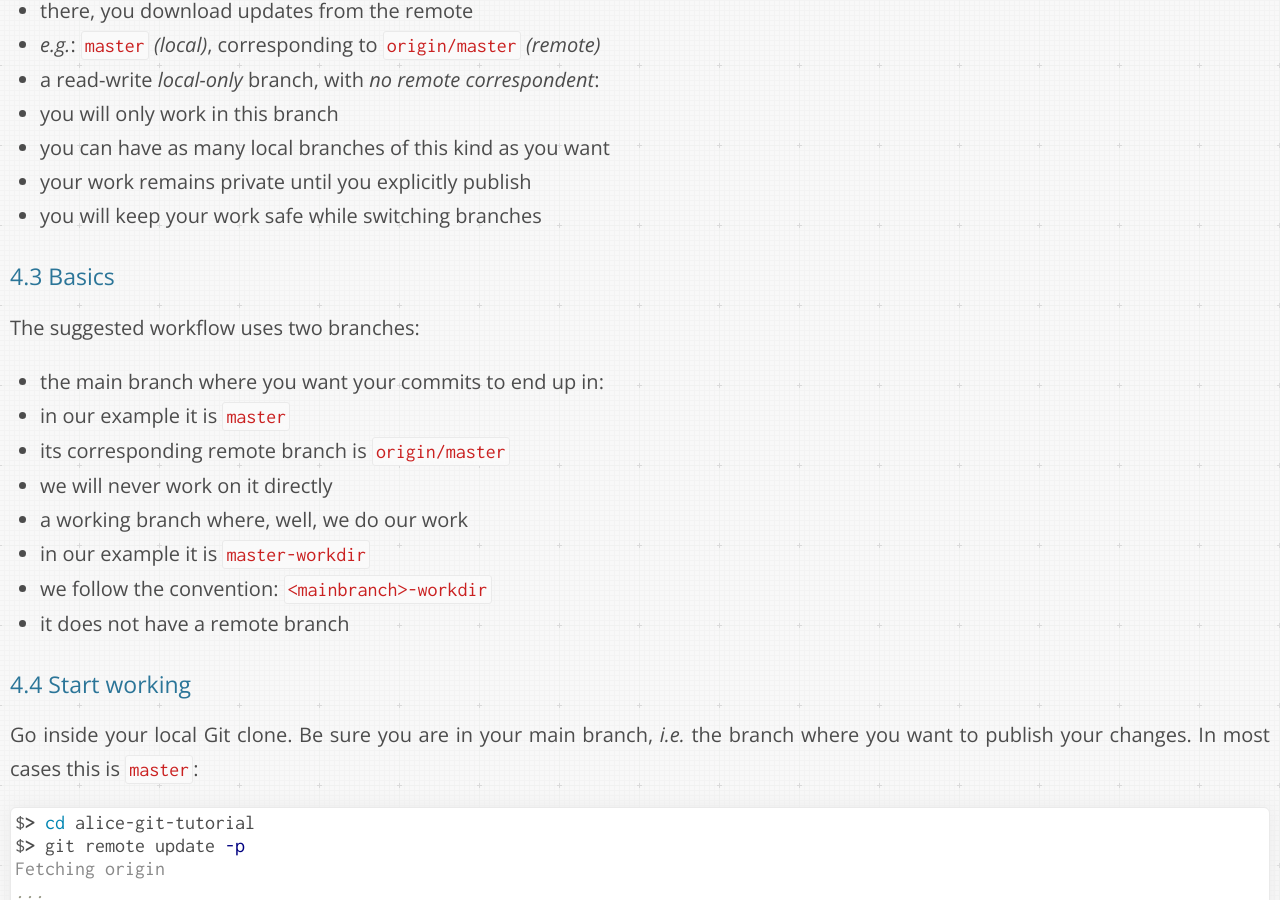
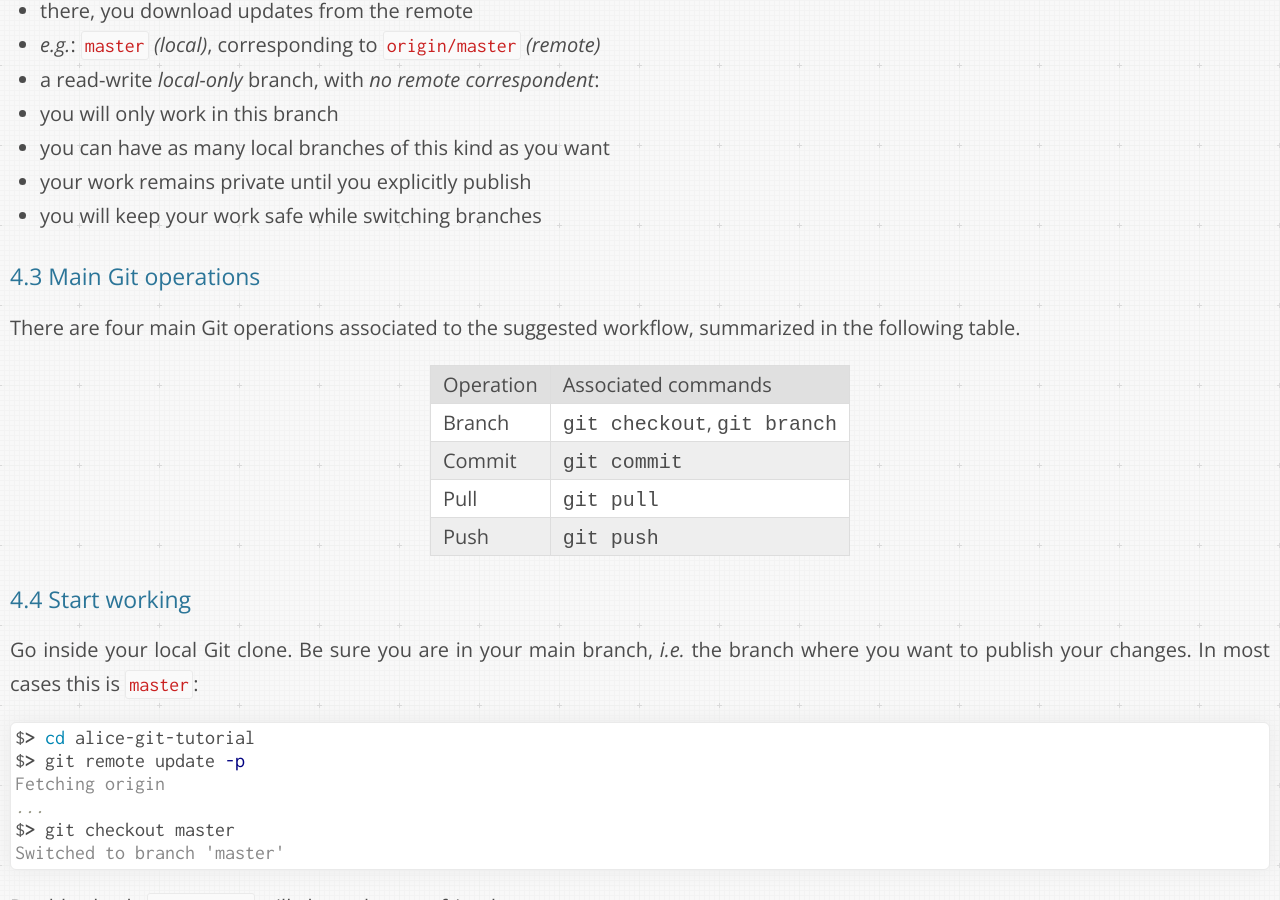
Before and after one commit to dberzano/dberzano.github.io, a Jekyll site: the page built from alice/git/index.md, in a window 1280 px wide and 900 px high, scrolled down 11775 px. Built offline with Jekyll 4.4.1, drawn with Linux system fonts in a browser that asks for light colours; Markdown is read by kramdown in place of the engine named in the settings; some of the changed text lies outside the part shown.

Commit message:
GitTut: main operations

```diff
--- a/alice/git/index.md
+++ b/alice/git/index.md
@@ -513,18 +513,19 @@ branches**:
  * you will **keep your work safe** while switching branches
 
 
-### Basics
+### Main Git operations
 
-The suggested workflow uses two branches:
+There are four main Git **operations** associated to the suggested workflow,
+summarized in the following table.
 
-* the **main branch** where you want your commits to end up in:
- * in our example it is `master`
- * its corresponding remote branch is `origin/master`
- * we will never work on it directly
-* a **working branch** where, well, we do our work
- * in our example it is `master-workdir`
- * we follow the convention: `<mainbranch>-workdir`
- * it does not have a remote branch
+| Operation  | Associated commands          |
+|------------|------------------------------|
+| **Branch** | `git checkout`, `git branch` |
+| **Commit** | `git commit`                 |
+| **Pull**   | `git pull`                   |
+| **Push**   | `git push`                   |
+
+
 
 
 ### Start working
```
